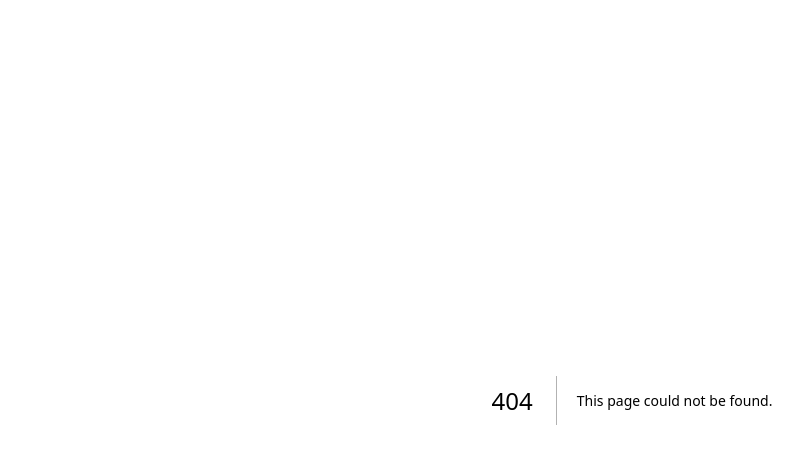
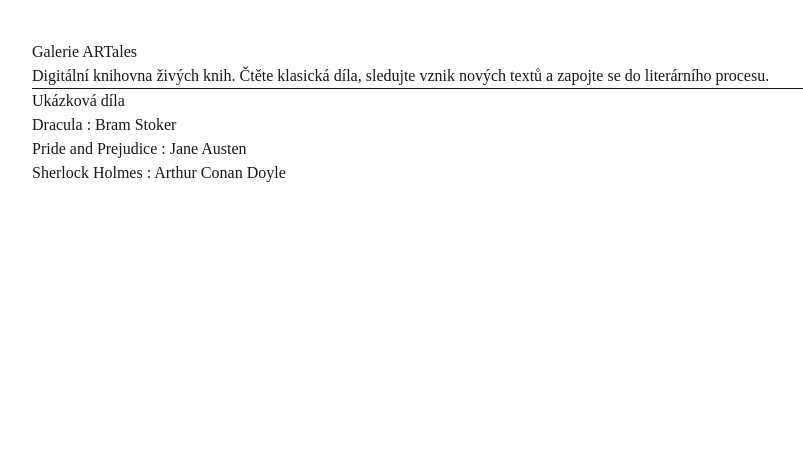
Before and after one commit to ARTalesAdmin/ARTales, a Next.js app: page /galerie in a window 1280 px wide. Before the commit this address had no page. Shown: the top 464 px of the page, without its empty margins (8-811 px from the left). Built offline with nearby package versions, Linux system fonts and the light colour scheme.

Commit message:
ARTales: první stránka galerie

```diff
--- /dev/null
+++ b/app/galerie/page.tsx
@@ -0,0 +1,22 @@
+export default function Galerie() {
+  return (
+    <main style={{ padding: "40px", fontFamily: "serif" }}>
+      <h1>Galerie ARTales</h1>
+
+      <p>
+        Digitální knihovna živých knih. Čtěte klasická díla,
+        sledujte vznik nových textů a zapojte se do literárního procesu.
+      </p>
+
+      <hr />
+
+      <h2>Ukázková díla</h2>
+
+      <ul>
+        <li>Dracula : Bram Stoker</li>
+        <li>Pride and Prejudice : Jane Austen</li>
+        <li>Sherlock Holmes : Arthur Conan Doyle</li>
+      </ul>
+    </main>
+  )
+}
```
